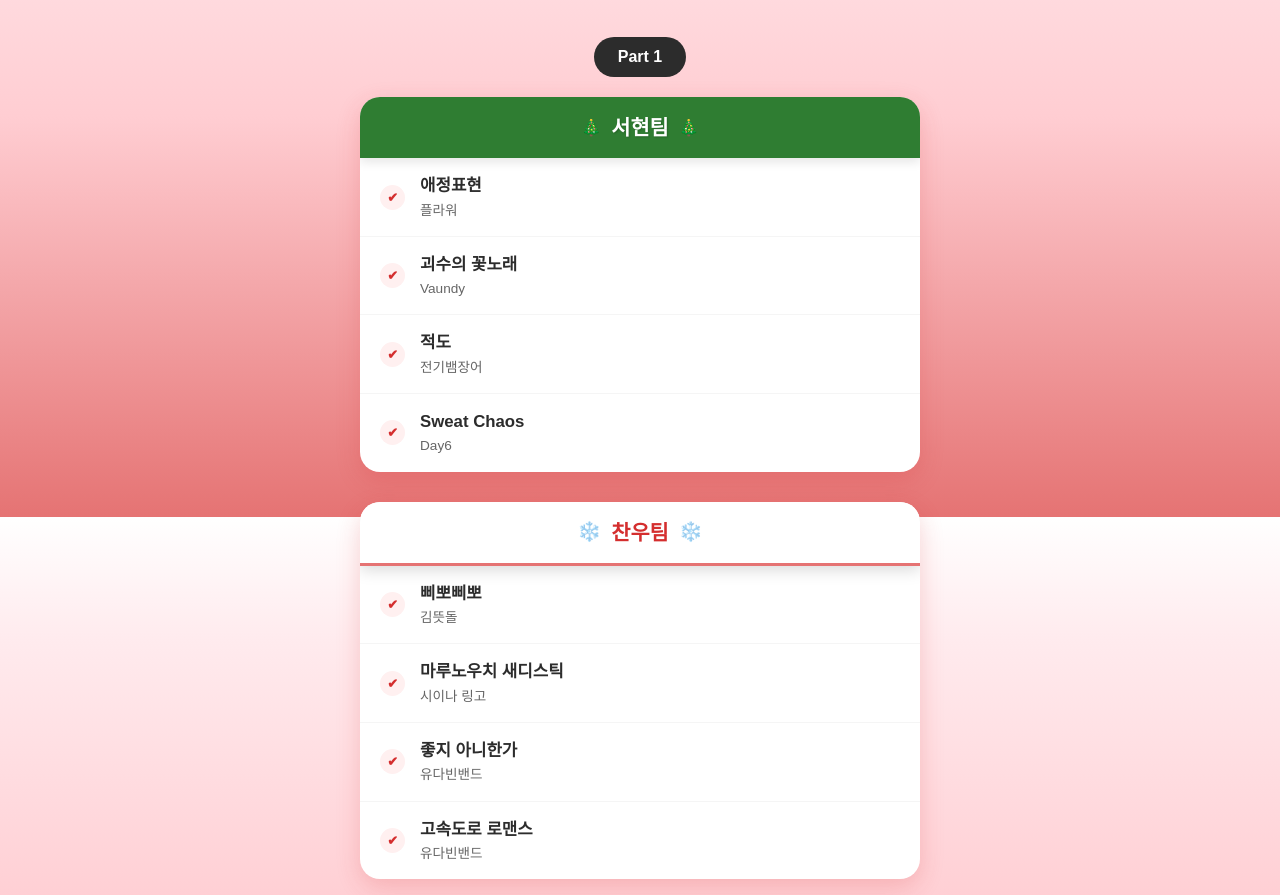
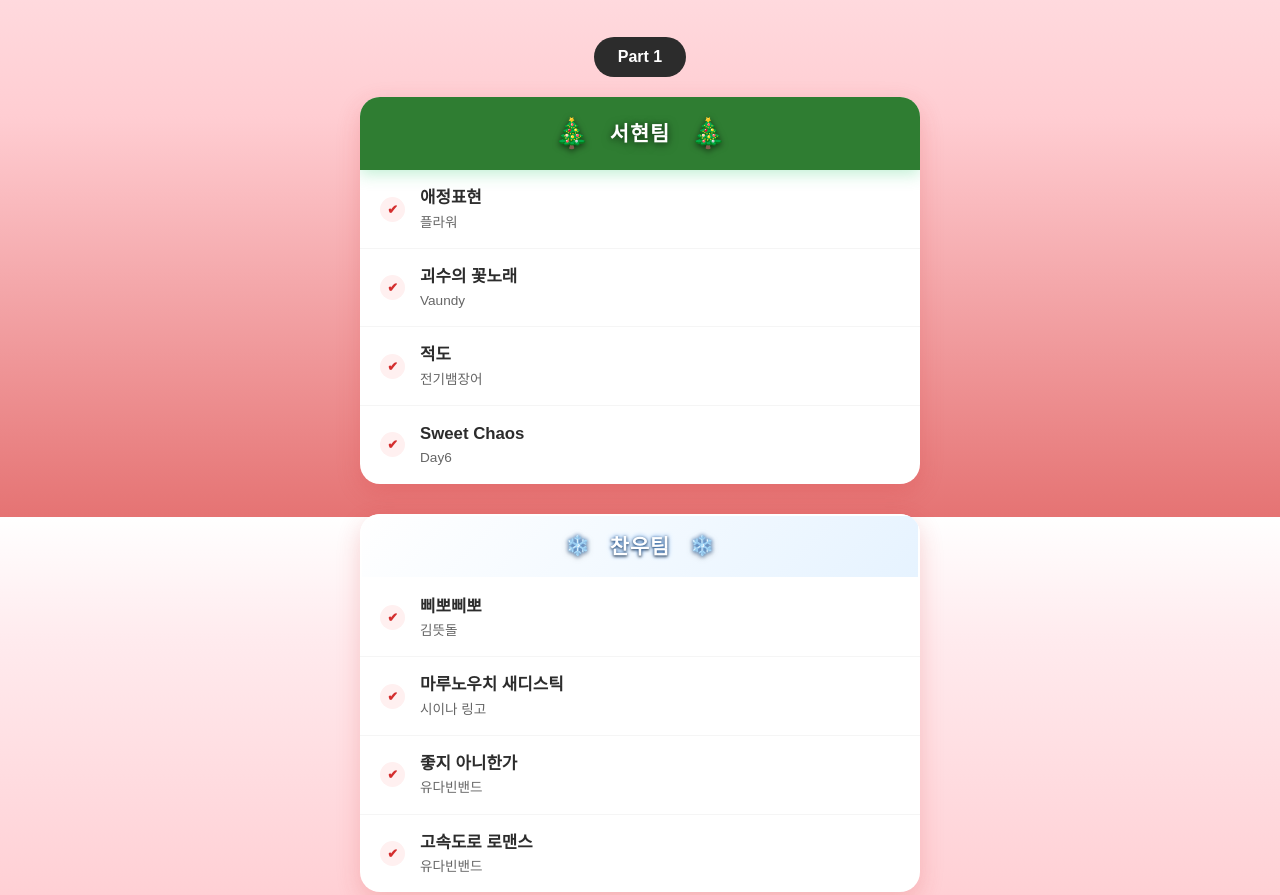
Before and after one commit to yousuk1120/-2-, a plain HTML site: page index.html in a window 1280 px wide. Shown: the part 1083-1978 px from the top of the page. Drawn offline with Linux system fonts and the light colour scheme; a web font is replaced by a local one.

Commit message:
디자인 변경 4-3

```diff
--- a/index.html
+++ b/index.html
@@ -7,31 +7,76 @@
     <!-- Pretendard 폰트 -->
     <link rel="stylesheet" as="style" crossorigin href="https://cdn.jsdelivr.net/gh/orioncactus/pretendard@v1.3.8/dist/web/static/pretendard.css" />
     <link rel="stylesheet" href="styles.css">
-
-    <!-- [추가됨] 아이콘 사용을 위한 FontAwesome -->
+    <!-- 아이콘 사용을 위한 FontAwesome -->
     <link rel="stylesheet" href="https://cdnjs.cloudflare.com/ajax/libs/font-awesome/6.4.0/css/all.min.css">
 
-    <!-- [추가됨] 하단 아이콘 스타일 (기존 styles.css를 건드리지 않기 위해 여기에 적음) -->
     <style>
+        /* --- [수정됨] 팀 헤더 디자인 업그레이드 --- */
+
+        /* 1. 모든 팀 이름(H3) 흰색 통일 및 가독성 확보 */
+        .team-header h3 {
+            color: #ffffff !important;
+            font-weight: 800;
+            letter-spacing: 1px;
+            /* 배경색에 상관없이 글자가 잘 보이도록 진한 그림자 추가 */
+            text-shadow: 0 2px 10px rgba(0,0,0,0.5), 0 0 5px rgba(0,0,0,0.3) !important;
+            margin: 0 10px; /* 아이콘과 간격 벌리기 */
+        }
+
+        /* 2. 양옆 이모티콘(아이콘) 가시성 확보 */
+        .snow-deco {
+            font-size: 1.8rem; /* 크기 키움 */
+            /* 배경색과 겹치지 않게 그림자 추가 (팝업 효과) */
+            filter: drop-shadow(0 2px 3px rgba(0,0,0,0.6));
+            vertical-align: middle;
+            transition: transform 0.3s ease;
+        }
+        .team-header:hover .snow-deco {
+            transform: scale(1.2) rotate(15deg); /* 마우스 올리면 움직임 */
+        }
+
+        /* 3. 찬우팀 (White) - 튀게 만들기 */
+        /* 기존 .white-bg 클래스를 덮어씀 */
+        .white-bg {
+            /* 밋밋한 흰색 대신 '빛나는 얼음' 느낌의 그라데이션 */
+            background: linear-gradient(135deg, #ffffff 0%, #e6f3ff 100%) !important;
+            /* 테두리와 빛나는 효과(Glow) 추가 */
+            border: 2px solid rgba(255, 255, 255, 1) !important;
+            box-shadow: 0 0 20px rgba(255, 255, 255, 0.6) !important;
+        }
+
+        /* 찬우팀은 배경이 밝아서 흰색 글자가 안 보일 수 있으므로 텍스트 그림자를 더 진하게(파란빛) 조정 */
+        .white-bg h3 {
+            text-shadow: 0 0 5px #4a90e2, 0 1px 3px #000000 !important;
+        }
+        /* 찬우팀 눈송이도 잘 보이게 파란 아우라 추가 */
+        .white-bg .snow-deco {
+            filter: drop-shadow(0 0 2px #4a90e2) drop-shadow(0 1px 2px rgba(0,0,0,0.5));
+        }
+
+        /* 서현팀(초록), 지우팀(빨강)도 흰 글자 잘 보이게 배경색 살짝 조정 (필요시) */
+        .green-bg { box-shadow: 0 4px 15px rgba(46, 204, 113, 0.3); }
+        .red-bg { box-shadow: 0 4px 15px rgba(231, 76, 60, 0.3); }
+
+
+        /* --- [기존] 하단 아이콘 스타일 --- */
         .social-links {
             margin-top: 20px;
             display: flex;
             justify-content: center;
-            gap: 25px; /* 아이콘 간격 */
+            gap: 25px;
             padding-bottom: 10px;
         }
         .social-links a {
-            color: #ccc; /* 기본 색상 (회색) */
-            font-size: 28px; /* 아이콘 크기 */
+            color: #ccc;
+            font-size: 28px;
             transition: all 0.3s ease;
             text-decoration: none;
         }
         .social-links a:hover {
-            transform: scale(1.15); /* 마우스 올리면 커짐 */
+            transform: scale(1.15);
         }
-        /* 인스타그램 마우스 올렸을 때 색상 */
         .social-links a.insta:hover { color: #E1306C; }
-        /* 유튜브 마우스 올렸을 때 색상 */
         .social-links a.youtube:hover { color: #FF0000; }
     </style>
 </head>
@@ -140,15 +185,16 @@
                     </a>
                 </li>
                 <li>
-                    <a href="https://www.youtube.com/results?search_query=Day6+Sweat+Chaos" target="_blank" class="song-link">
+                    <a href="https://www.youtube.com/results?search_query=Day6+Sweet+Chaos" target="_blank" class="song-link">
                         <span class="check-icon">✔</span>
-                        <div class="song-info"><span class="title">Sweat Chaos</span><span class="artist">Day6</span></div>
+                        <!-- [수정됨] Sweat -> Sweet -->
+                        <div class="song-info"><span class="title">Sweet Chaos</span><span class="artist">Day6</span></div>
                     </a>
                 </li>
             </ul>
         </div>
 
-        <!-- 2. 찬우팀 -->
+        <!-- 2. 찬우팀 (스타일 수정됨: 배경 튀게, 글자 잘 보이게) -->
         <div class="team-card scroll-reveal">
             <div class="team-header white-bg">
                 <span class="snow-deco">❄️</span>
@@ -268,13 +314,13 @@
         </div>
     </section>
 
-    <!-- 푸터 (여기에 아이콘 추가됨) -->
+    <!-- 푸터 -->
     <footer class="footer">
         <div class="container center-align">
             <h3>Authentic</h3>
             <p>2025 2nd Semester Regular Performance</p>
 
-            <!-- [추가됨] 소셜 미디어 아이콘 -->
+            <!-- 소셜 미디어 아이콘 -->
             <div class="social-links">
                 <!-- 인스타그램 -->
                 <a href="https://www.instagram.com/authentics_band?igsh=OTl0bWJkc3VnNngz" target="_blank" class="insta" title="Instagram">
```
